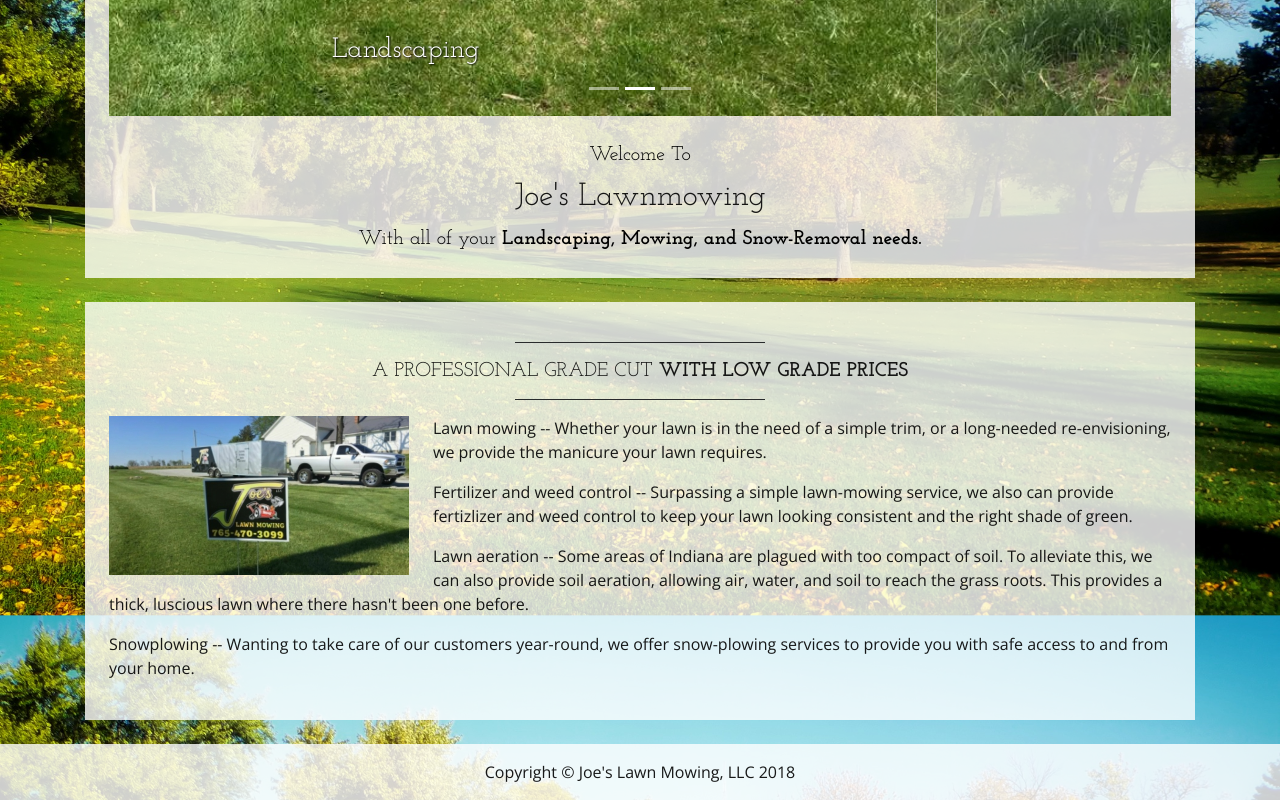
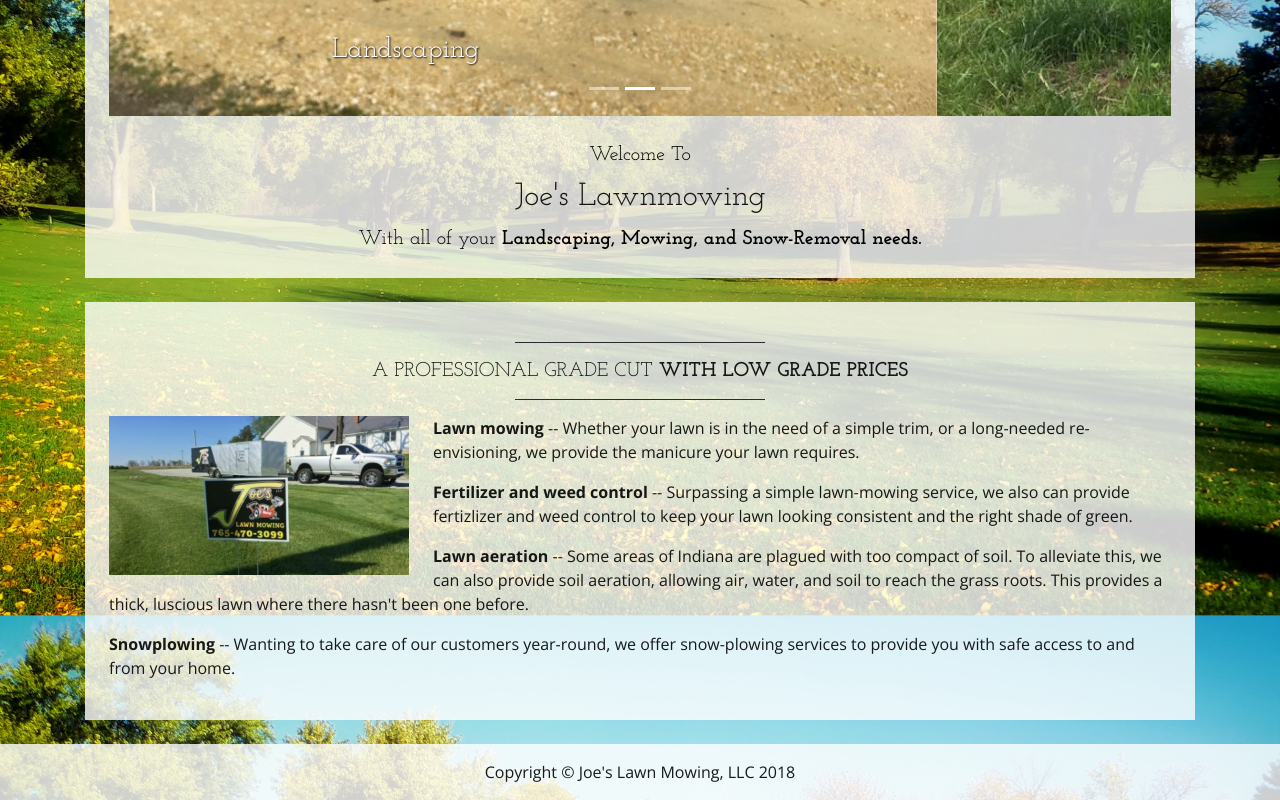
Before and after one commit to tarmes/joemow, a website: page index.html in a window 1280 px wide. Shown: the part 1012-1812 px from the top of the page. Drawn offline with nearby package versions, Linux system fonts and the light colour scheme.

Commit message:
Pic and Bold Text

```diff
--- a/index.html
+++ b/index.html
@@ -64,7 +64,7 @@
           </ol>
           <div class="carousel-inner" role="listbox">
             <div class="carousel-item active">
-              <img class="d-block img-fluid w-100" src="img/joe1.jpg" alt="">
+              <img class="d-block img-fluid w-100" src="img/2023.jpeg" alt="">
               <div class="carousel-caption d-none d-md-block">
                 <h3 class="text-shadow">Landscaping</h3>
               </div>
@@ -108,10 +108,10 @@
         </h2>
         <hr class="divider">
           <img class="img-fluid float-left mr-4 d-none d-lg-block" src="img/joe10.jpg" alt="">
-          <p>Lawn mowing -- Whether your lawn is in the need of a simple trim, or a long-needed re-envisioning, we provide the manicure your lawn requires.</p>
-          <p>Fertilizer and weed control -- Surpassing a simple lawn-mowing service, we also can provide fertizlizer and weed control to keep your lawn looking consistent and the right shade of green.</p>
-          <p>Lawn aeration -- Some areas of Indiana are plagued with too compact of soil. To alleviate this, we can also provide soil aeration, allowing air, water, and soil to reach the grass roots. This provides a thick, luscious lawn where there hasn't been one before.</p>
-          <p>Snowplowing -- Wanting to take care of our customers year-round, we offer snow-plowing services to provide you with safe access to and from your home.</p>
+          <p><strong>Lawn mowing</strong> -- Whether your lawn is in the need of a simple trim, or a long-needed re-envisioning, we provide the manicure your lawn requires.</p>
+          <p><strong>Fertilizer and weed control</strong> -- Surpassing a simple lawn-mowing service, we also can provide fertizlizer and weed control to keep your lawn looking consistent and the right shade of green.</p>
+          <p><strong>Lawn aeration</strong> -- Some areas of Indiana are plagued with too compact of soil. To alleviate this, we can also provide soil aeration, allowing air, water, and soil to reach the grass roots. This provides a thick, luscious lawn where there hasn't been one before.</p>
+          <p><strong>Snowplowing</strong> -- Wanting to take care of our customers year-round, we offer snow-plowing services to provide you with safe access to and from your home.</p>
       </div>
 
 </div>
```
Also changed, not shown: img/2022.jpeg (added), img/2023.jpeg (added), img/2024.jpeg (added), img/2025.jpeg (added), img/2026.jpeg (added), img/bg.jpg (deleted), img/intro-pic.jpg (deleted), img/slide-1.jpg (deleted), img/slide-2.jpg (deleted), img/slide-3.jpg (deleted).
